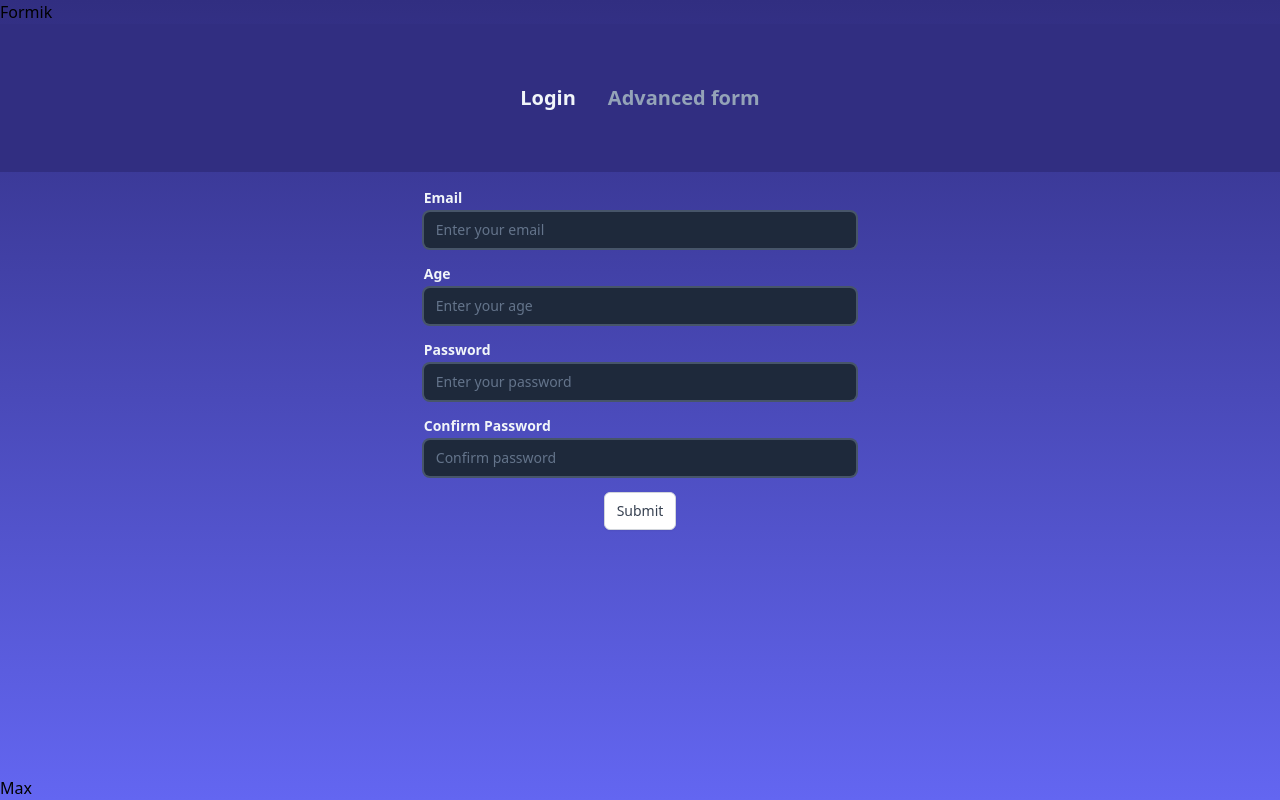
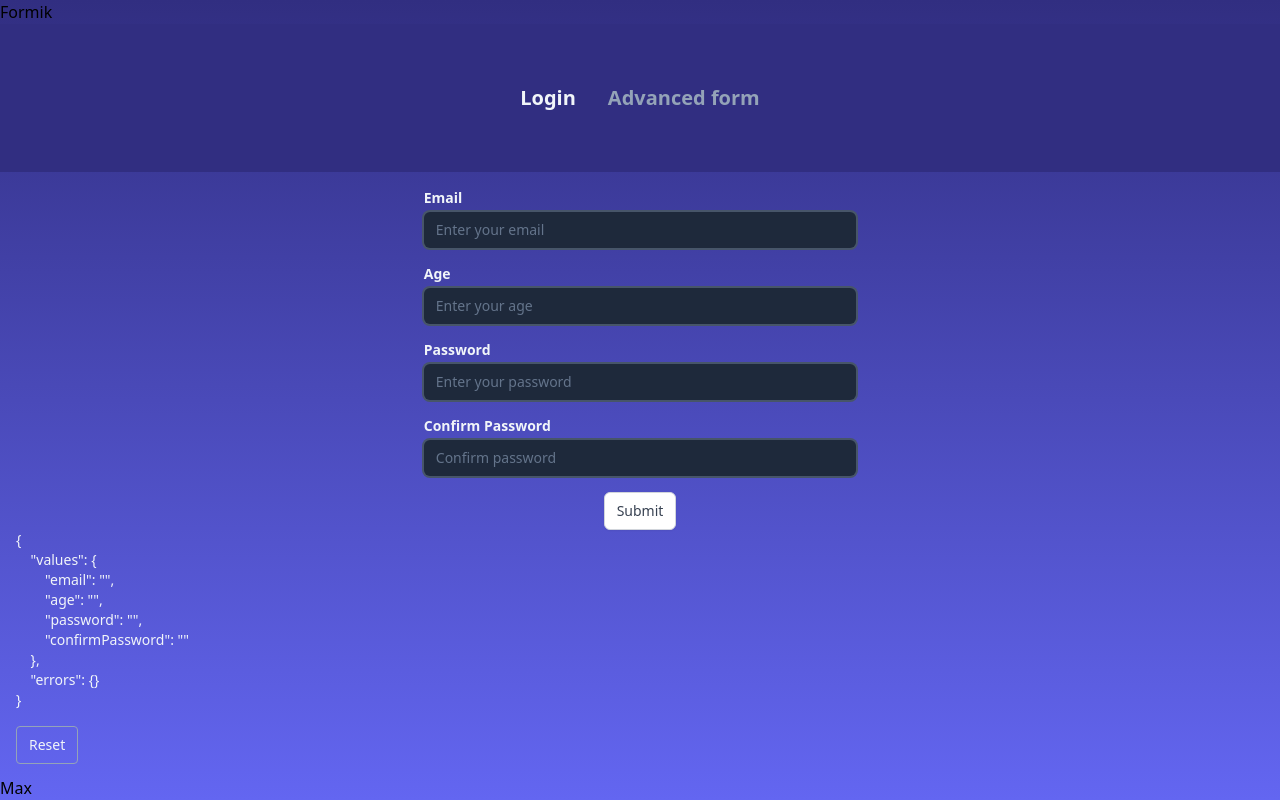
Before and after one commit to maxzz/forms-formik, a React (Vite) app: page / in a window 1280 px wide. Built offline with nearby package versions, Linux system fonts and the light colour scheme.

Commit message:
WIP. Form1. add ability to reset form state

```diff
--- a/src/components/Form1/index.tsx
+++ b/src/components/Form1/index.tsx
@@ -22,6 +22,7 @@ function ErrorHint({ msg }: { msg: string | boolean | undefined; }) {
 export function Form1() {
     const {
         values, errors, touched, isSubmitting, handleBlur, handleChange, handleSubmit,
+        resetForm,
     } = useFormik<Values>({
         initialValues: {
             email: '',
@@ -89,8 +90,15 @@ export function Form1() {
             </button>
         </form>
 
-        {/* <div className="px-4 text-slate-100 whitespace-pre">
+        <div className="px-4 text-slate-100 whitespace-pre">
             {JSON.stringify({ values, errors }, null, 4)}
-        </div> */}
+        </div>
+
+        <input
+            className="ml-4 mt-4 px-3 py-2 border-slate-400 hover:bg-indigo-500 border rounded active:scale-[.97]"
+            type="button"
+            value="Reset"
+            onClick={() => resetForm()}
+        />
     </>);
 }
```
